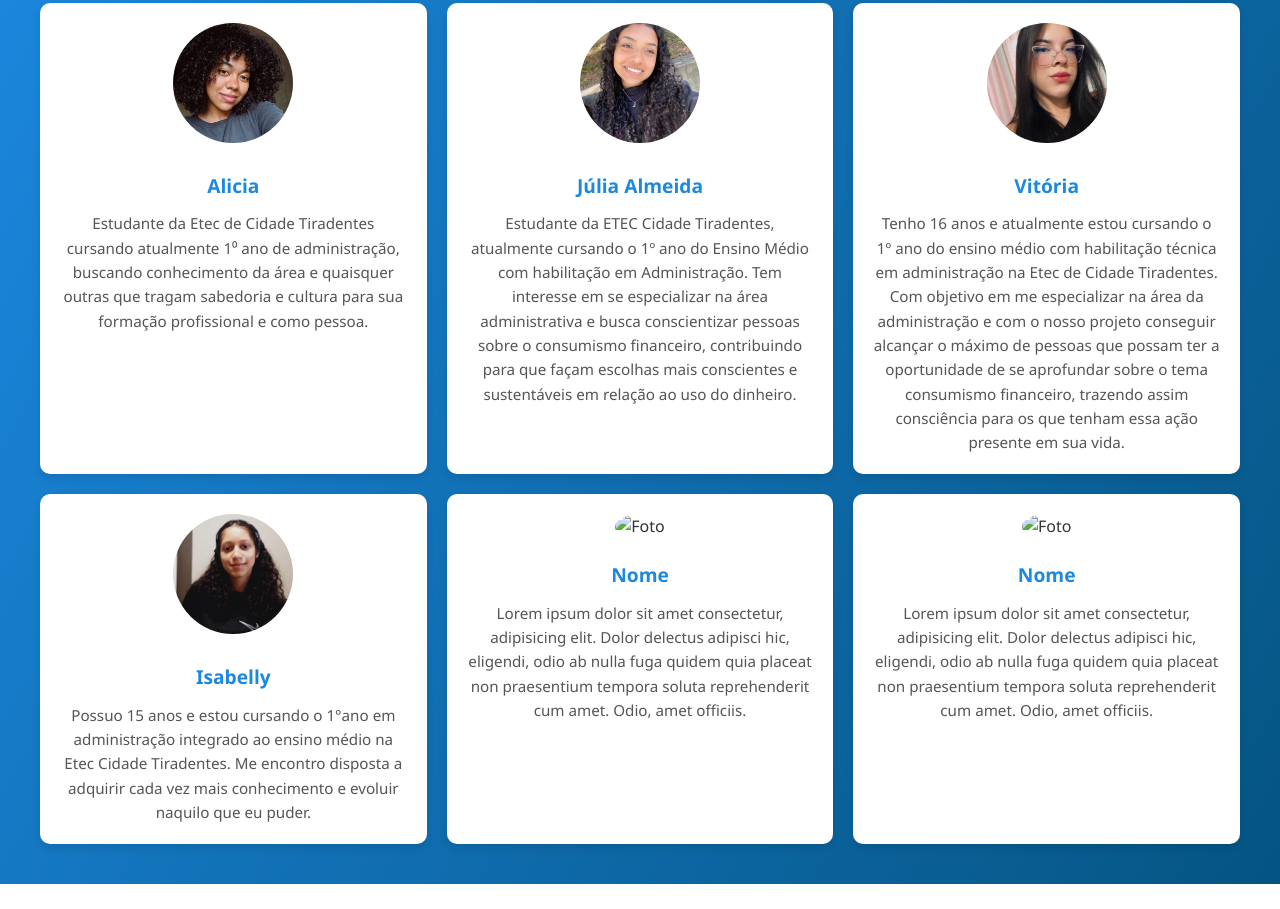
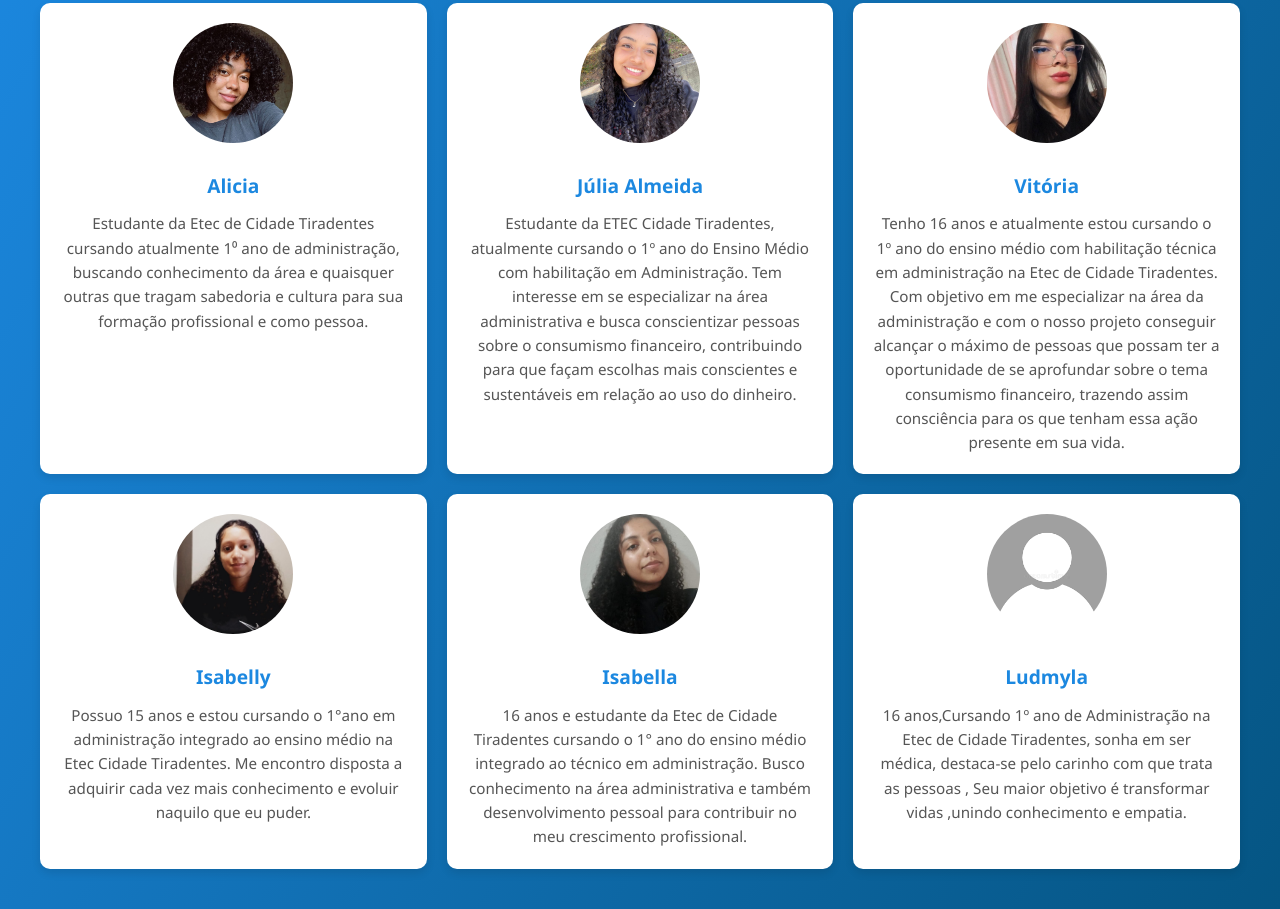
Before and after one commit to gg10alm/-adm, a plain HTML site: page sobre.html in a window 1280 px wide. Shown: the part 121-1030 px from the top of the page. Before the commit the page ends 1005 px from the top, so only its background shows below. Drawn offline with Linux system fonts and the light colour scheme.

Commit message:
Update sobre.html

```diff
--- a/sobre.html
+++ b/sobre.html
@@ -49,21 +49,26 @@
                     naquilo que eu puder.</p>
             </div>
             <div class="membro">
-                <img src="" alt="Foto">
-                <h2>Nome</h2>
-                <p>Lorem ipsum dolor sit amet consectetur, adipisicing elit. Dolor delectus adipisci hic, eligendi, odio
-                    ab nulla fuga quidem quia placeat non praesentium tempora soluta reprehenderit cum amet. Odio, amet
-                    officiis.</p>
+                <img src="isabela.jpg" alt="Foto">
+                <h2>Isabella</h2>
+                <p>16 anos e estudante da Etec de Cidade Tiradentes cursando o 1° ano do ensino médio integrado ao
+                    técnico em administração. Busco conhecimento na área administrativa e também desenvolvimento pessoal
+                    para contribuir no meu crescimento profissional.</p>
             </div>
             <div class="membro">
-                <img src="" alt="Foto ">
-                <h2>Nome</h2>
-                <p>Lorem ipsum dolor sit amet consectetur, adipisicing elit. Dolor delectus adipisci hic, eligendi, odio
-                    ab nulla fuga quidem quia placeat non praesentium tempora soluta reprehenderit cum amet. Odio, amet
-                    officiis.</p>
+                <img src="ludmyla.png" alt="Foto ">
+                <h2>Ludmyla</h2>
+                <p>16 anos,Cursando 1º ano de Administração na Etec de Cidade Tiradentes, sonha em ser médica,
+                    destaca-se pelo carinho com que trata as pessoas , Seu maior objetivo é transformar vidas ,unindo
+                    conhecimento e empatia.</p>
             </div>
         </div>
     </section>
+    <script>
+        document.addEventListener('contextmenu', function (e) {
+            e.preventDefault(); // Bloqueia o menu de contexto em todo o site
+        });
+    </script>
 </body>
 
 </html>
```
